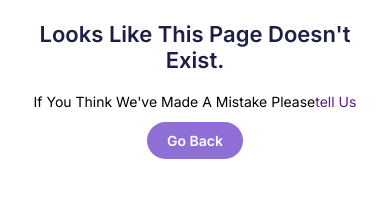
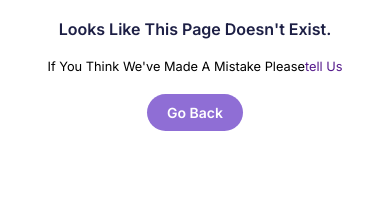
Before and after one commit to lanre-waju/error-404-page, a plain HTML site: page index.html in a window 390 px wide. Shown: the part 331-528 px from the top of the page. Drawn offline with Linux system fonts and the light colour scheme.

Commit message:
modified files

```diff
--- a/styles.css
+++ b/styles.css
@@ -7,12 +7,12 @@
 
 body {
     font-family: "Inter", sans-serif;
+    font-size: 62.5%;
 }
 
 .container {
     margin: 100px auto;
     max-width: 500px;
-    /* max-width: 28px; */
     text-align: center;
 }
 
@@ -23,19 +23,18 @@ img {
 }
 
 h1 {
-    font-size: 22px;
+    font-size: 1.5rem;
     font-weight: 600;
     color: #1d1f45;
     text-transform: capitalize;
     margin-bottom: 20px;
-    /* max-width: 28px; */
 }
 
 p {
-    font-size: 14px;
+    font-size: 1rem;
     font-weight: 400;
     text-transform: capitalize;
-    margin-bottom: 20px;
+    margin-bottom: 30px;
 }
 
 a {
@@ -63,4 +62,10 @@ a {
     img {
         width: 80%;
     }
+    h1 {
+        font-size: 1rem;
+    }
+    p {
+        font-size: 0.8rem;
+    }
 }
```
